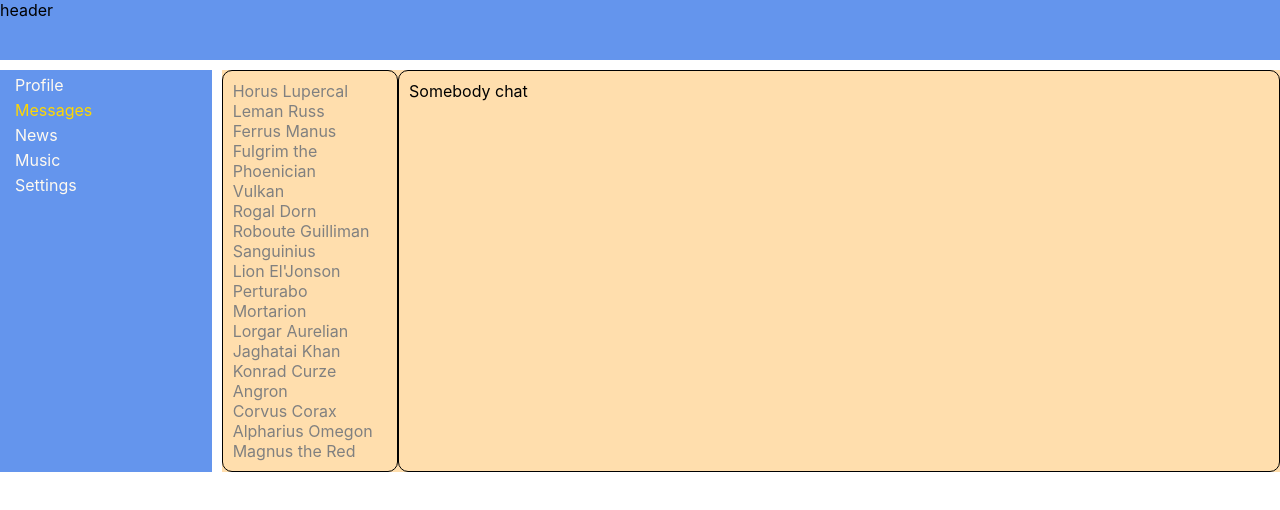
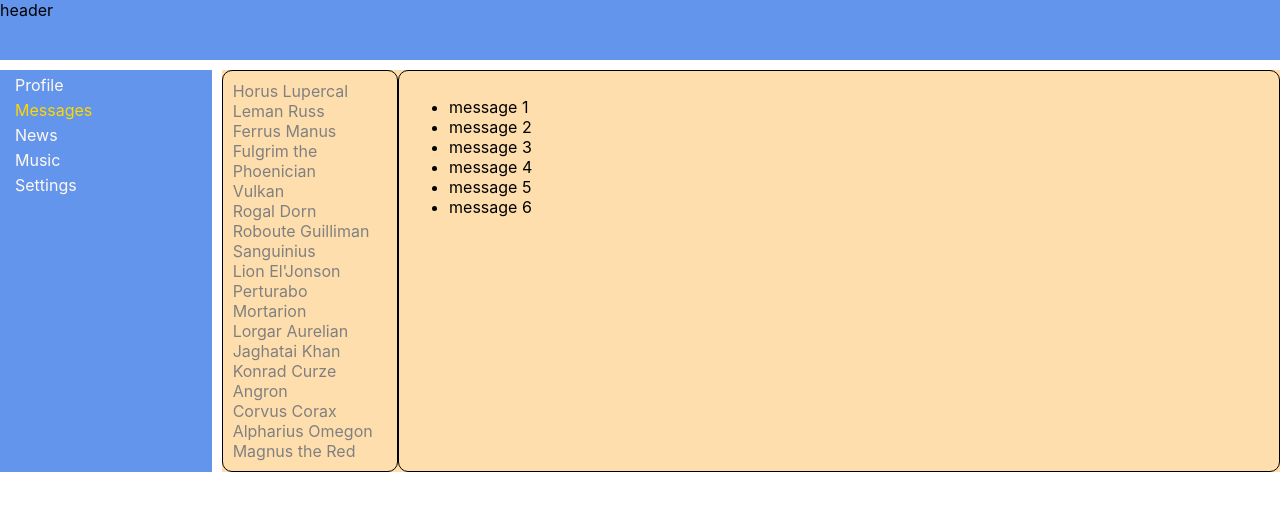
Before and after one commit to AliakseiPitsukha/samurai-way, a React (Create React App) app: page /dialogs in a window 1280 px wide. Shown: the top 510 px of the page. Built offline with nearby package versions, Linux system fonts and the light colour scheme.

Commit message:
IT-Kamasutra, lesson 24-30, the "incoming data" is moved to a separate file, the data in the components is passed using props, all props are typed.

```diff
--- a/src/App.tsx
+++ b/src/App.tsx
@@ -3,25 +3,31 @@ import './App.css';
 import {ProfilePage} from './components/PageBody/ProfilePage/ProfilePage';
 import {Header} from "./components/Header/Header";
 import {SideBar} from "./components/SideBar/SideBar";
-import {BrowserRouter, Route} from "react-router-dom";
 import {OopsPage} from "./components/PageBody/OoopsPage/OopsPage";
 import {DialogsPage} from "./components/PageBody/DialogPage/DialogsPage";
+import {Route} from "react-router-dom";
+import {RootStateType} from "./components/ComponentsTypes";
 
-const App = () => {
+const App:React.FC<RootStateType> = (props) => {
+    const pageBodyContentLinks = [
+        {path: '/profile', render: <ProfilePage
+                profileData={props.profilePageData.profileData}
+                postsBlockData={props.profilePageData.postsBlockData}/>},
+        {path: '/dialogs', render: <DialogsPage />},
+        {path: '/news', render: <OopsPage/>},
+        {path: '/music', render: <OopsPage/>},
+        {path: '/settings', render: <OopsPage/>},
+    ]
     return (
-        <BrowserRouter>
             <div className='app-wrapper'>
                 <Header/>
                 <SideBar/>
                 <div className='app-wrapper-pageBody'>
-                    <Route path='/profile' component={ProfilePage}/>
-                    <Route path='/dialogs' component={DialogsPage}/>
-                    <Route path='/news' component={OopsPage}/>
-                    <Route path='/music' component={OopsPage}/>
-                    <Route path='/settings' component={OopsPage}/>
+                    {pageBodyContentLinks
+                        .map((el) =>
+                        <Route path={el.path} render={()=>el.render}/>)}
                 </div>
             </div>
-        </BrowserRouter>
     );
 }
 
--- /dev/null
+++ b/src/components/ComponentsTypes.tsx
@@ -0,0 +1,30 @@
+export type PostType = {
+    message: string
+    likesCount: number
+}
+export type PostsDataType = {
+    postsData: PostType[]
+}
+export type ProfileDataType = {
+    name: string
+}
+export type ProfilePageType = {
+    profileData: ProfileDataType
+    postsBlockData: PostsDataType
+}
+export type DialogType = {
+    id: number
+    name: string
+}
+export type MessageType = {
+    id: number
+    message: string
+}
+export type DialogPageType = {
+    dialogData: DialogType[]
+    messageData: MessageType[]
+}
+export type RootStateType = {
+    profilePageData: ProfilePageType
+    dialogPageData: DialogPageType
+}
--- a/src/components/Header/Header.tsx
+++ b/src/components/Header/Header.tsx
@@ -1,8 +1,7 @@
 import React from "react";
 import st from './Header.module.css'
-import {HeaderPropsType} from "../ComponentsType";
 
-export const Header = (props: HeaderPropsType) => {
+export const Header = () => {
     return (
         <div className={st.header}>
             header
--- a/src/components/PageBody/DialogPage/ChatBlock/ChatBlock.tsx
+++ b/src/components/PageBody/DialogPage/ChatBlock/ChatBlock.tsx
@@ -2,9 +2,24 @@ import React from 'react';
 import st from './ChatBlock.module.css'
 
 export const ChatBlock = () => {
+    let messageData = [
+        {id: 1, message: 'message 1'},
+        {id: 2, message: 'message 2'},
+        {id: 3, message: 'message 3'},
+        {id: 4, message: 'message 4'},
+        {id: 5, message: 'message 5'},
+        {id: 6, message: 'message 6'},
+    ]
+
     return (
         <div className={st.chatBlock}>
-            Somebody chat
+            <ul>
+                {messageData.map( (el) =>
+                    <li key={el.id}>
+                        {el.message}
+                    </li>
+                )}
+            </ul>
         </div>
     );
 };
--- a/src/components/PageBody/ProfilePage/PostsBlock/Post/Post.tsx
+++ b/src/components/PageBody/ProfilePage/PostsBlock/Post/Post.tsx
@@ -1,8 +1,8 @@
 import React from 'react';
 import st from './Post.module.css'
-import {PostPropsType} from "../../../../ComponentsType";
+import {PostType} from "../../../../ComponentsTypes";
 
-export const Post = (props: PostPropsType) => {
+export const Post:React.FC<PostType> = (props) => {
     return (
         <div className={st.post}>
             <img src={'https://cdn-icons-png.flaticon.com/512/147/147133.png'}/>
--- a/src/components/PageBody/ProfilePage/PostsBlock/PostsBlock.tsx
+++ b/src/components/PageBody/ProfilePage/PostsBlock/PostsBlock.tsx
@@ -1,7 +1,8 @@
 import React from 'react';
 import {Post} from "./Post/Post";
+import {PostsDataType} from "../../../ComponentsTypes";
 
-export const PostsBlock = () => {
+export const PostsBlock:React.FC<PostsDataType> = (props) => {
     return (
         <div>
             <>
@@ -12,8 +13,8 @@ export const PostsBlock = () => {
                     <button>Add Post</button>
                 </div>
             </>
-            <Post message={'bla bla bla'} likesCount={14}/>
-            <Post message={'aklsdjhflkajshd'} likesCount={165}/>
+            {props.postsData.map( (post) =>
+                <Post message={post.message} likesCount={post.likesCount}/>)}
         </div>
     );
 };
--- a/src/components/PageBody/ProfilePage/ProfileBlock/ProfileBlock.tsx
+++ b/src/components/PageBody/ProfilePage/ProfileBlock/ProfileBlock.tsx
@@ -1,11 +1,13 @@
 import React from 'react';
+import {ProfileDataType} from "../../../ComponentsTypes";
 
-export const ProfileBlock = () => {
+export const ProfileBlock:React.FC<ProfileDataType> = (props) => {
     return (
         <div>
             <div>- background cover -</div>
             <div>
                 <span>- avatar - </span>
+                <span>{props.name}</span>
                 <span>- description - </span>
             </div>
         </div>
--- a/src/components/PageBody/ProfilePage/ProfilePage.tsx
+++ b/src/components/PageBody/ProfilePage/ProfilePage.tsx
@@ -1,13 +1,13 @@
 import React from 'react';
-import {ProfilePagePropsType} from "../../ComponentsType";
+import {PostsBlock} from "./PostsBlock/PostsBlock";
 import {ProfileBlock} from "./ProfileBlock/ProfileBlock";
-import {PostsBlock} from "./PostsBlock/PostsBlock";
+import {ProfilePageType} from "../../ComponentsTypes";
 
-export const ProfilePage = (props: ProfilePagePropsType) => {
+export const ProfilePage:React.FC<ProfilePageType> = (props ) => {
     return (
         <div>
-            <ProfileBlock/>
-            <PostsBlock/>
+            <ProfileBlock name={props.profileData.name}/>
+            <PostsBlock postsData={props.postsBlockData.postsData}/>
         </div>
     );
 };
--- a/src/components/SideBar/SideBar.tsx
+++ b/src/components/SideBar/SideBar.tsx
@@ -1,9 +1,8 @@
 import React from 'react';
-import st from './SideBar.module.css'
-import {SideBarPropsType} from "../ComponentsType";
+import st from './SideBar.module.css';
 import {NavLink} from "react-router-dom";
 
-export const SideBar = (props: SideBarPropsType) => {
+export const SideBar = () => {
     return (
         <nav className={st.sidebar}>
             <div className={st.sidebarLink}>
--- a/src/index.tsx
+++ b/src/index.tsx
@@ -2,8 +2,14 @@ import React from 'react';
 import ReactDOM from 'react-dom';
 import './index.css';
 import App from './App';
+import {BrowserRouter} from "react-router-dom";
+import {state} from "./redux/state";
 
 ReactDOM.render(
-    <App />,
-  document.getElementById('root')
+    <BrowserRouter>
+        <App
+            profilePageData={state.profilePageData}
+            dialogPageData={state.dialogPageData}/>
+    </BrowserRouter>,
+    document.getElementById('root')
 );
--- /dev/null
+++ b/src/redux/state.ts
@@ -0,0 +1,43 @@
+import {RootStateType} from "../components/ComponentsTypes";
+
+export const state: RootStateType = {
+    profilePageData: {
+        profileData: {name: 'Leks'},
+        postsBlockData: {
+            postsData: [
+                {message: 'bla bla bla', likesCount: 14},
+                {message: 'aklsdjhflkajshd', likesCount: 165},
+            ]
+        }
+    },
+    dialogPageData: {
+        dialogData: [
+            {id: 1, name: 'Horus Lupercal'},
+            {id: 2, name: 'Leman Russ'},
+            {id: 3, name: 'Ferrus Manus'},
+            {id: 4, name: 'Fulgrim the Phoenician'},
+            {id: 5, name: 'Vulkan'},
+            {id: 6, name: 'Rogal Dorn'},
+            {id: 7, name: 'Roboute Guilliman'},
+            {id: 8, name: 'Sanguinius'},
+            {id: 9, name: 'Lion El\'Jonson'},
+            {id: 10, name: 'Perturabo'},
+            {id: 11, name: 'Mortarion'},
+            {id: 12, name: 'Lorgar Aurelian'},
+            {id: 13, name: 'Jaghatai Khan'},
+            {id: 14, name: 'Konrad Curze'},
+            {id: 15, name: 'Angron'},
+            {id: 16, name: 'Corvus Corax'},
+            {id: 17, name: 'Alpharius Omegon'},
+            {id: 18, name: 'Magnus the Red'},
+        ],
+        messageData: [
+            {id: 1, message: 'message 1'},
+            {id: 2, message: 'message 2'},
+            {id: 3, message: 'message 3'},
+            {id: 4, message: 'message 4'},
+            {id: 5, message: 'message 5'},
+            {id: 6, message: 'message 6'},
+        ]
+    },
+}
```
Also changed, not shown: src/components/ComponentsType.tsx (deleted, +0 -13 lines).
